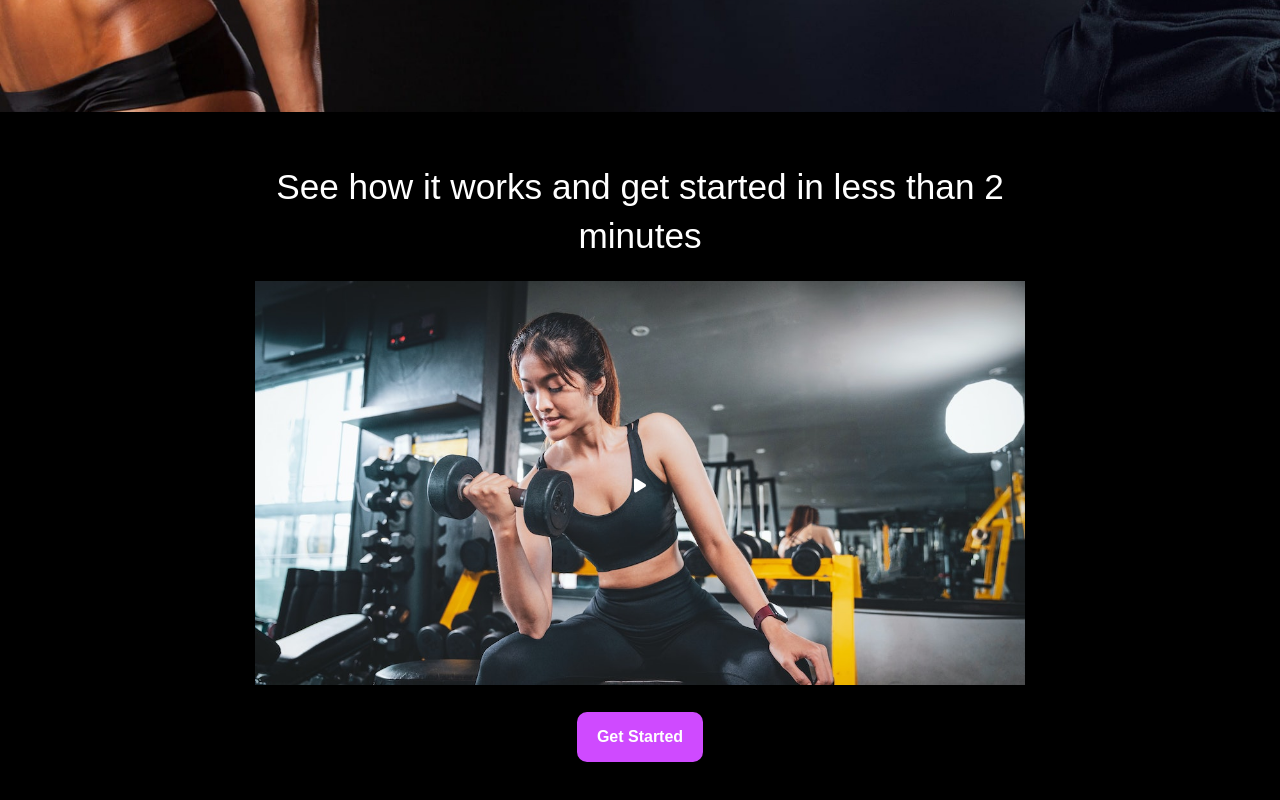
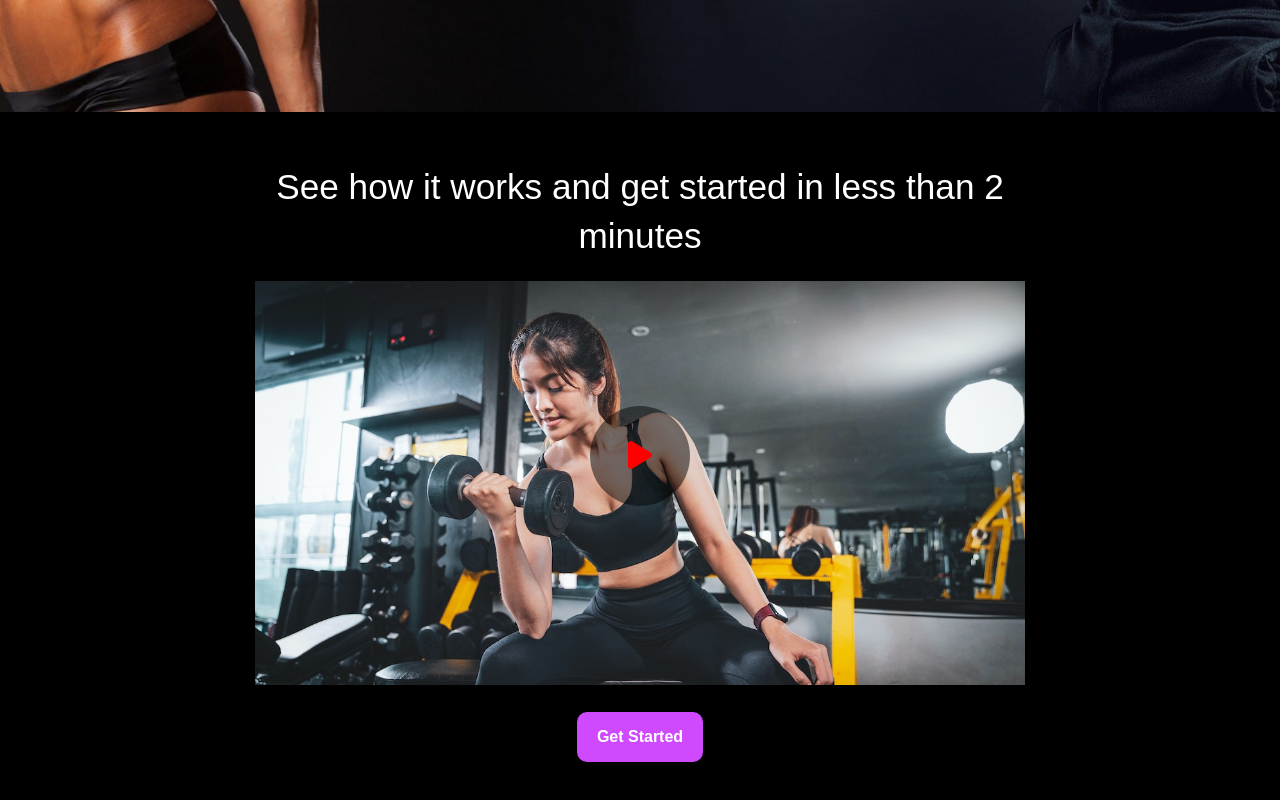
Before and after one commit to NabeelSohail-30/FitFusion-Website-ReactJs, a React (Create React App) app: page / in a window 1280 px wide. Shown: the part 656-1456 px from the top of the page. Built offline with nearby package versions, Linux system fonts and the light colour scheme.

Commit message:
some changes in video preview

```diff
--- a/src/Assets/Styles.css
+++ b/src/Assets/Styles.css
@@ -144,6 +144,28 @@ img {
   left: 50%;
   transform: translate(-50%, -90%);
   cursor: pointer;
+  background: rgba(0, 0, 0, 0.5); /* Black background with opacity */
+  border-radius: 50%; /* Makes it a circle */
+  width: 100px; /* Adjust width and height as needed for your design */
+  height: 100px;
+  display: flex;
+  justify-content: center;
+  align-items: center;
+  cursor: pointer;
+  transition: background-color 0.3s, color 0.3s; /* Smooth transition on hover */
+}
+
+.play-button:hover {
+  background-color: rgba(255, 0, 0, 0.355); /* Red background on hover */
+}
+
+.play-button-icon {
+  font-size: 2rem; /* Adjust the size of the play icon */
+  color: red; /* Red play button */
+}
+
+.play-button-icon:hover {
+  color: black; /* Black play button on hover */
 }
 
 /* Testimonials */
--- a/src/Components/VideoPreview.jsx
+++ b/src/Components/VideoPreview.jsx
@@ -2,7 +2,7 @@ import React, { useState } from "react";
 import { Link } from "react-router-dom";
 import { FontAwesomeIcon } from "@fortawesome/react-fontawesome";
 import { faPlay } from "@fortawesome/free-solid-svg-icons";
-import "../Assets/Styles.css";
+import "../Assets/Styles.css"; // Make sure to define your styles in this file
 import PreviewImage from "../Assets/images/video-preview.jpg";
 import YouTube from "react-youtube";
 
@@ -34,7 +34,9 @@ const VideoPreview = () => {
               <>
                 <img src={PreviewImage} alt="video" className="video-preview" />
                 <div className="play-button" onClick={handleClick}>
-                  <FontAwesomeIcon icon={faPlay} />
+                  <div className="play-button-icon">
+                    <FontAwesomeIcon icon={faPlay} />
+                  </div>
                 </div>
               </>
             )}
```
